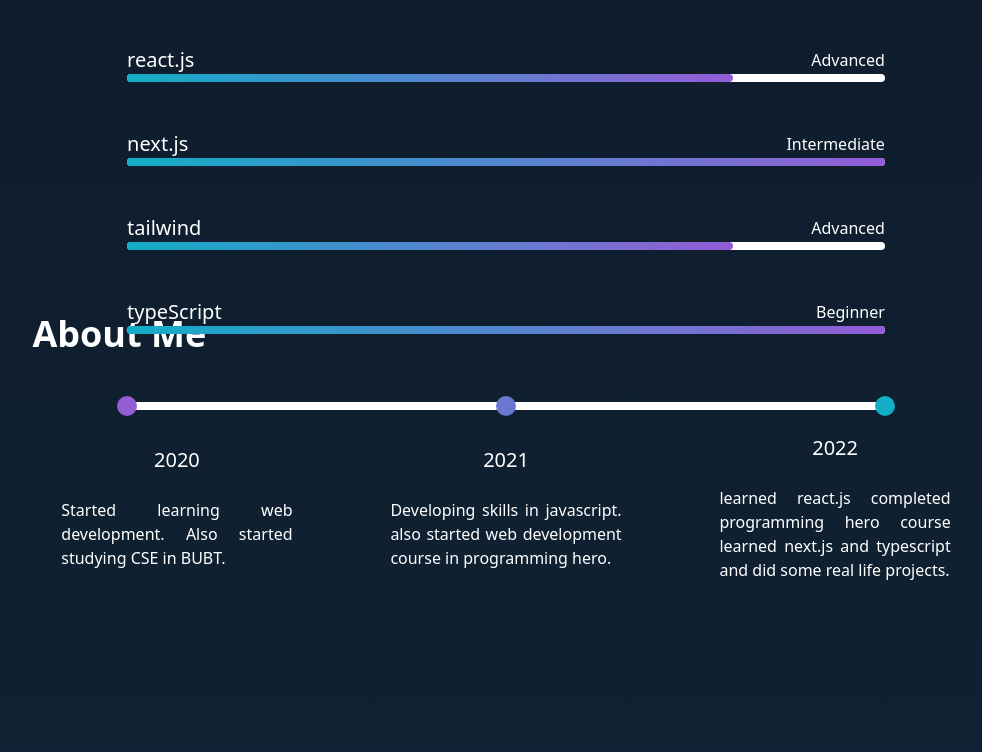
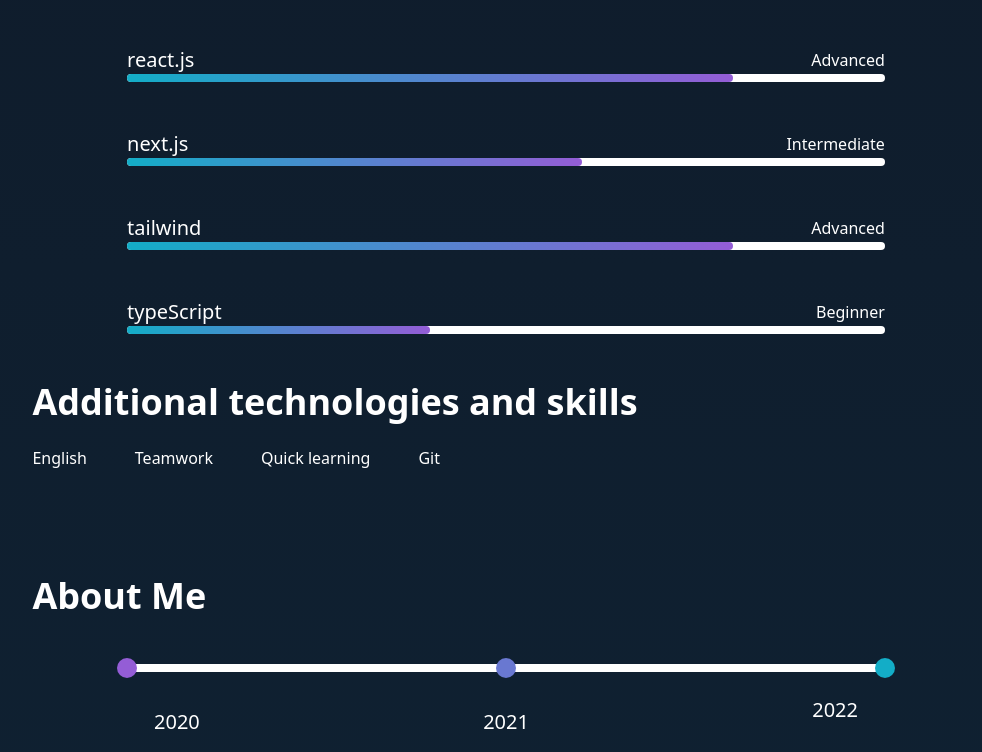
Before and after one commit to Nishikaru/portfolio, a Next.js app in the folder nishikaru-portfolio/: page / in a window 1280 px wide. Shown: the part 1406-2158 px from the top of the page, without its empty margins (134-1116 px from the left). Built offline with nearby package versions, Linux system fonts and the light colour scheme.

Commit message:
css fixed and extra skill set added

```diff
--- a/nishikaru-portfolio/src/component/aboutMe/AboutMe.tsx
+++ b/nishikaru-portfolio/src/component/aboutMe/AboutMe.tsx
@@ -32,7 +32,7 @@ const AboutMe = () => {
   }, [targetRef]);
 
   return (
-    <div  id='about' className='px-[13%] mb-10 h-[50vh] flex flex-col items-center md:items-start gap-12'>
+    <div  id='about' className='px-[13%] my-10 h-[80vh] lg:h-[50vh] flex flex-col items-center md:items-start md:justify-center gap-12'>
       <h1  className='text-xl md:text-3xl lg:text-4xl font-semibold'>
         About Me
       </h1>
--- a/nishikaru-portfolio/src/component/tech/Tech.tsx
+++ b/nishikaru-portfolio/src/component/tech/Tech.tsx
@@ -1,4 +1,4 @@
-import React from 'react';
+import React, { useEffect, useRef, useState } from 'react';
 
 const Tech = () => {
   const data =[
@@ -29,21 +29,62 @@ const Tech = () => {
     },
 
   ]
+
+  // State variable to track the visibility status of the target element
+  const [isVisible, setIsVisible] = useState(false);
+
+  // Ref object to attach to the target element
+  const targetRef = useRef(null);
+
+  useEffect(() => {
+    // Create a new IntersectionObserver instance with a callback function
+    const observer = new IntersectionObserver(
+      ([entry]) => {
+        // Set the visibility status based on the intersection ratio
+        setIsVisible(entry.isIntersecting);
+      },
+      // Optional options object for the observer
+      { rootMargin: '0px', threshold: 1.0 }
+    );
+
+    // Attach the ref to the target element using the observer
+    if (targetRef.current) {
+      observer.observe(targetRef.current);
+    }
+
+    // Cleanup function to unobserve the target element when unmounting
+    return () => {
+      if (targetRef.current) {
+        observer.unobserve(targetRef.current);
+      }
+    };
+  }, [targetRef]);
+
   return (
-    <div id='tech' className='px-[13%] mb-10 h-[50vh] flex flex-col items-center md:items-start gap-12'>
-      <h1 className='text-xl md:text-3xl lg:text-4xl font-semibold'>
+    <div id='tech' className='px-[13%] mb-10 h-auto flex flex-col items-center md:items-start gap-12'>
+      <h1  className='text-xl md:text-3xl lg:text-4xl font-semibold'>
       Technologies
       </h1>
       {data.map((item,index)=>
-      <div key={index} className='w-full flex flex-col items-center'>
+      // used ref here
+      <div ref={targetRef} key={index} className='w-full flex flex-col items-center'>
         <div className='w-full lg:w-[80%] flex justify-between items-center'>
           <h1 className='text-xl font-medium'>{item.skill}</h1>
           <h3>{item.textLvl}</h3>
         </div>
         <div className='h-2 w-full lg:w-[80%] bg-[#ffffff] rounded-md relative'>
-          <div className={`h-full w-[${item.level}%] bg-gradient-to-r from-[#13ADC7] to-[#945DD6] rounded-md`}></div>
+          <div style={isVisible?{width:`${item.level}%`}:{width:'0%'}} className={`transition-all ease-in-out duration-[1s] h-full bg-gradient-to-r from-[#13ADC7] to-[#945DD6] rounded-md`}></div>
         </div>
       </div>)}
+      <div className='flex flex-col gap-6'>
+        <h1 className='text-xl md:text-3xl lg:text-4xl font-semibold'>Additional technologies and skills</h1>
+        <ul className='flex flex-wrap gap-12'>
+          <li>English</li>
+          <li>Teamwork</li>
+          <li>Quick learning</li>
+          <li>Git</li>
+        </ul>
+      </div>
     </div>
   );
 };
```
